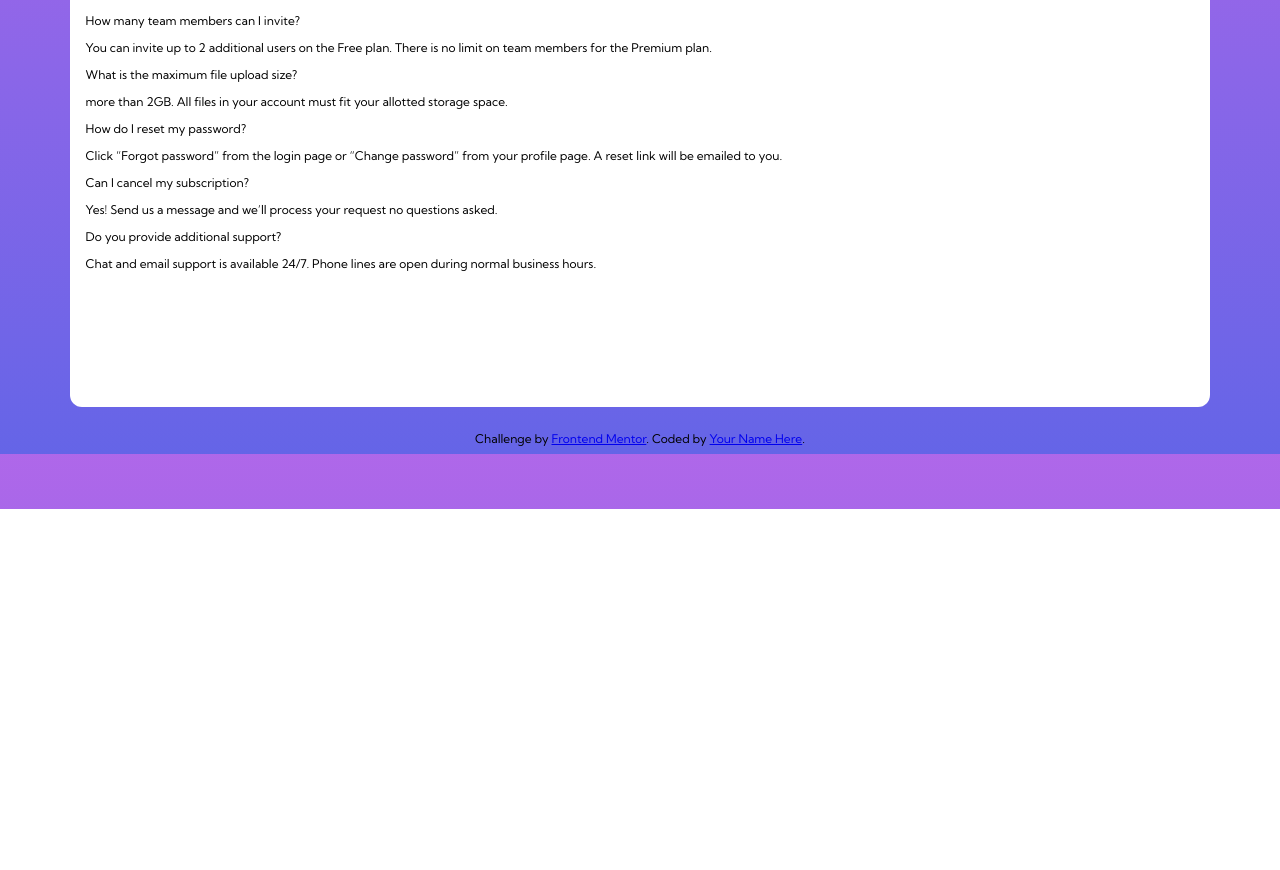
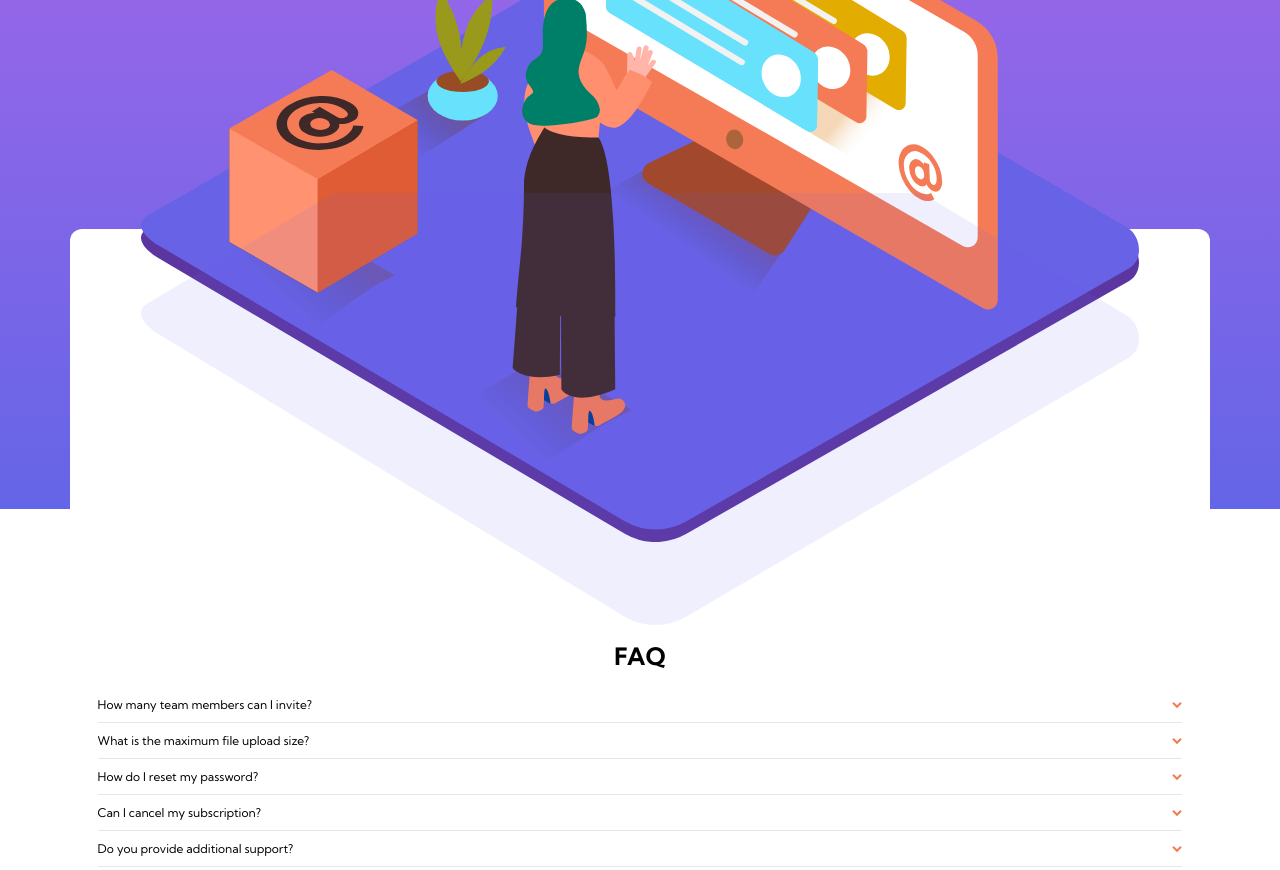
Before and after one commit to cryptovinzon/frontendmentor, a plain HTML site: page 04_accordian_card/index.html in a window 1280 px wide. Shown: the part 291-1161 px from the top of the page. Before the commit the page ends 800 px from the top, so only its background shows below. Drawn offline with Linux system fonts and the light colour scheme.

Commit message:
added js toggles to open and close answers and format questions

```diff
--- a/04_accordian_card/index.html
+++ b/04_accordian_card/index.html
@@ -12,29 +12,37 @@
 
 </head>
 <body>
+  <main class="container">
     <div class="img-container">
       <img src="./images/illustration-woman-online-mobile.svg" alt="">
       <img src="./images/bg-pattern-mobile.svg" alt="" class="img-background">
     </div>
-  <main class="container">
     <h1>FAQ</h1>
+    <div class="faq-container">
+      <div class="faq">
         <h2>How many team members can I invite?</h2>
-  <p>You can invite up to 2 additional users on the Free plan. There is no limit on
+        <p class="answer">You can invite up to 2 additional users on the Free plan. There is no limit on
         team members for the Premium plan.</p>
-
+      </div>
+      <div class="faq">
         <h2>What is the maximum file upload size?</h2>
-  <p> more than 2GB. All files in your account must fit your allotted storage space.
-</p>
+        <p class="answer"> more than 2GB. All files in your account must fit your allotted storage space.</p>
+      </div>
+      <div class="faq">
         <h2>How do I reset my password?</h2>
-  <p>Click “Forgot password” from the login page or “Change password” from your profile page.
+        <p class="answer">Click “Forgot password” from the login page or “Change password” from your profile page.
         A reset link will be emailed to you.</p>
-
+      </div>
+      <div class="faq">
         <h2>Can I cancel my subscription?</h2>
-  <p>Yes! Send us a message and we’ll process your request no questions asked.
-</p>
+        <p class="answer">Yes! Send us a message and we’ll process your request no questions asked.</p>
+      </div>
+      <div class="faq">
         <h2>Do you provide additional support?</h2>
-  <p>Chat and email support is available 24/7. Phone lines are open during normal business hours.
-  </main></p>
+        <p class="answer">Chat and email support is available 24/7. Phone lines are open during normal business hours.</p>
+      </div>
+    </div>
+  </main>
 
   <div class="attribution">
     Challenge by <a href="https://www.frontendmentor.io?ref=challenge" target="_blank">Frontend Mentor</a>.
--- a/04_accordian_card/script.js
+++ b/04_accordian_card/script.js
@@ -0,0 +1,8 @@
+document.querySelectorAll('h2').forEach(heading => {
+    heading.addEventListener('click', (e) => toggleAnswer(e))
+})
+
+function toggleAnswer(e) {
+    e.target.nextElementSibling.classList.toggle('answer');
+    e.target.classList.toggle('active');
+}
--- a/04_accordian_card/styles.css
+++ b/04_accordian_card/styles.css
@@ -3,33 +3,49 @@
     src: url(./KumbhSans-VariableFont_wght.ttf);
 }
 
+html {
+    background-image: linear-gradient(hsl(273, 75%, 66%), hsl(240, 73%, 65%));
+    background-repeat: no-repeat;
+    height: 100%;
+}
 /* mobile first design */
 body {
-    background-image: linear-gradient(hsl(273, 75%, 66%), hsl(240, 73%, 65%));
-    height: auto;
     display: flex;
     flex-direction: column;
     align-items: center;
     justify-content: center;
-    padding: 32px 16px 0 16px;
+    padding: 40% 16px 0 16px;
     font-family: myFont;
     font-size: 12px;
 }
 
+.container {
+    display: flex;
+    flex-direction: column;
+    background-color: white;
+    border-radius: 12px;
+    width: 90%;
+    padding: 0% 16px 10% 16px;
+}
+
 .img-container {
-    margin-bottom: -28%;
+    display: flex;
+    flex-direction: column;
+    margin-top: -40%;
+    padding: 0 5% 0 5%;
     z-index: 2;
 }
 
 .img-background {
-    margin-top: -40%;
+    margin-top: -35%;
 }
 
-.container {
-    background-color: white;
-    border-radius: 12px;
-    width: 90%;
-    padding: 28% 16px 10% 16px;
+.faq-container {
+    padding: 0 12px 0 12px;
+}
+
+.faq {
+    border-bottom: solid 1px hsl(240, 5%, 91%);;
 }
 
 h1 {
@@ -38,6 +54,21 @@ h1 {
 }
 
 h2 {
+    display: flex;
     font-size: inherit;
     font-weight: inherit;
+    justify-content: space-between;
 }
+
+h2::after {
+    content: url(./images/icon-arrow-down.svg);
+}
+
+.active {
+    font-weight: bold;
+}
+
+.answer {
+    display: none;
+    transition: 0.5s;
+}
```
Lines whose indentation alone changed are shown as unchanged.
